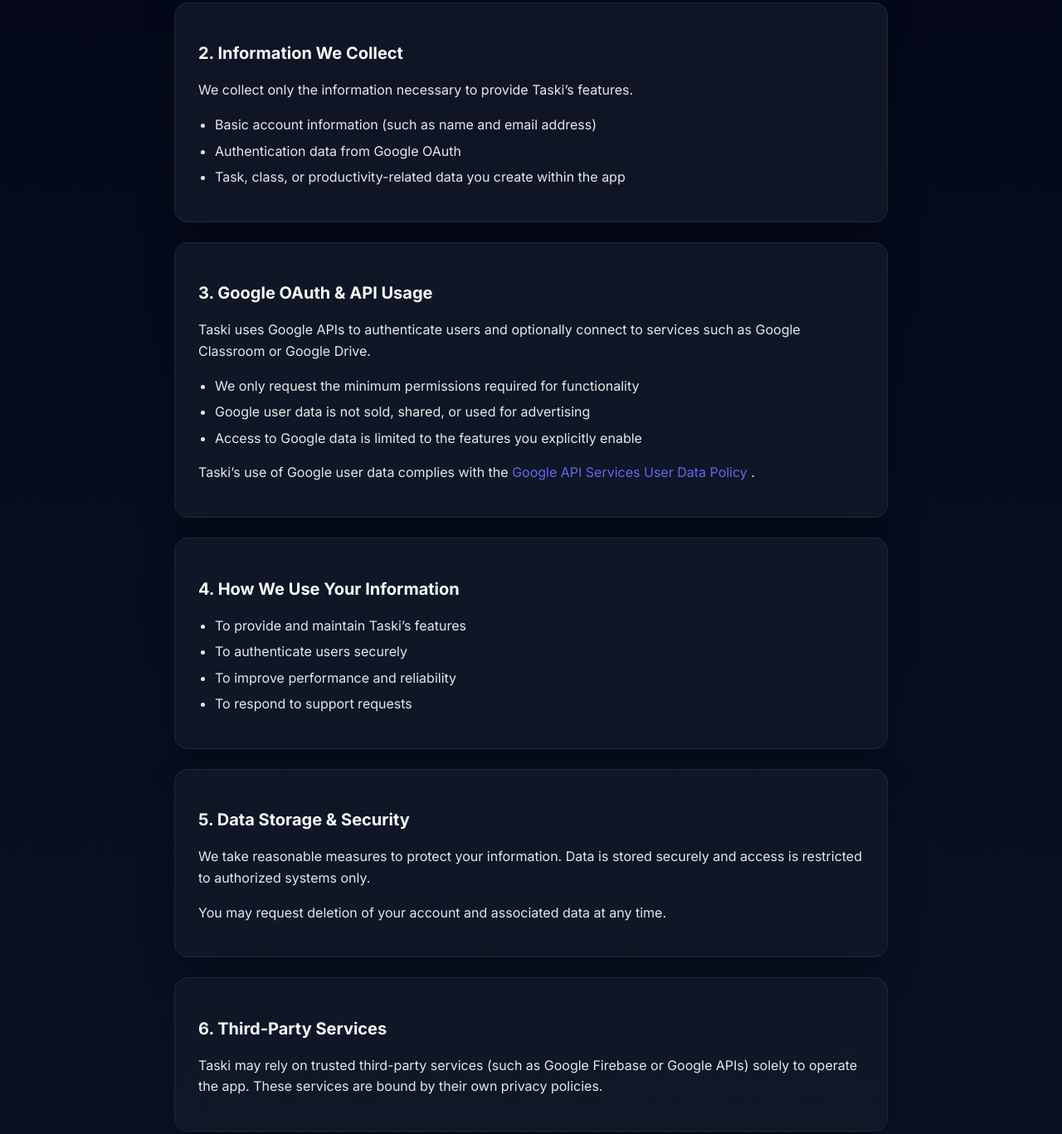
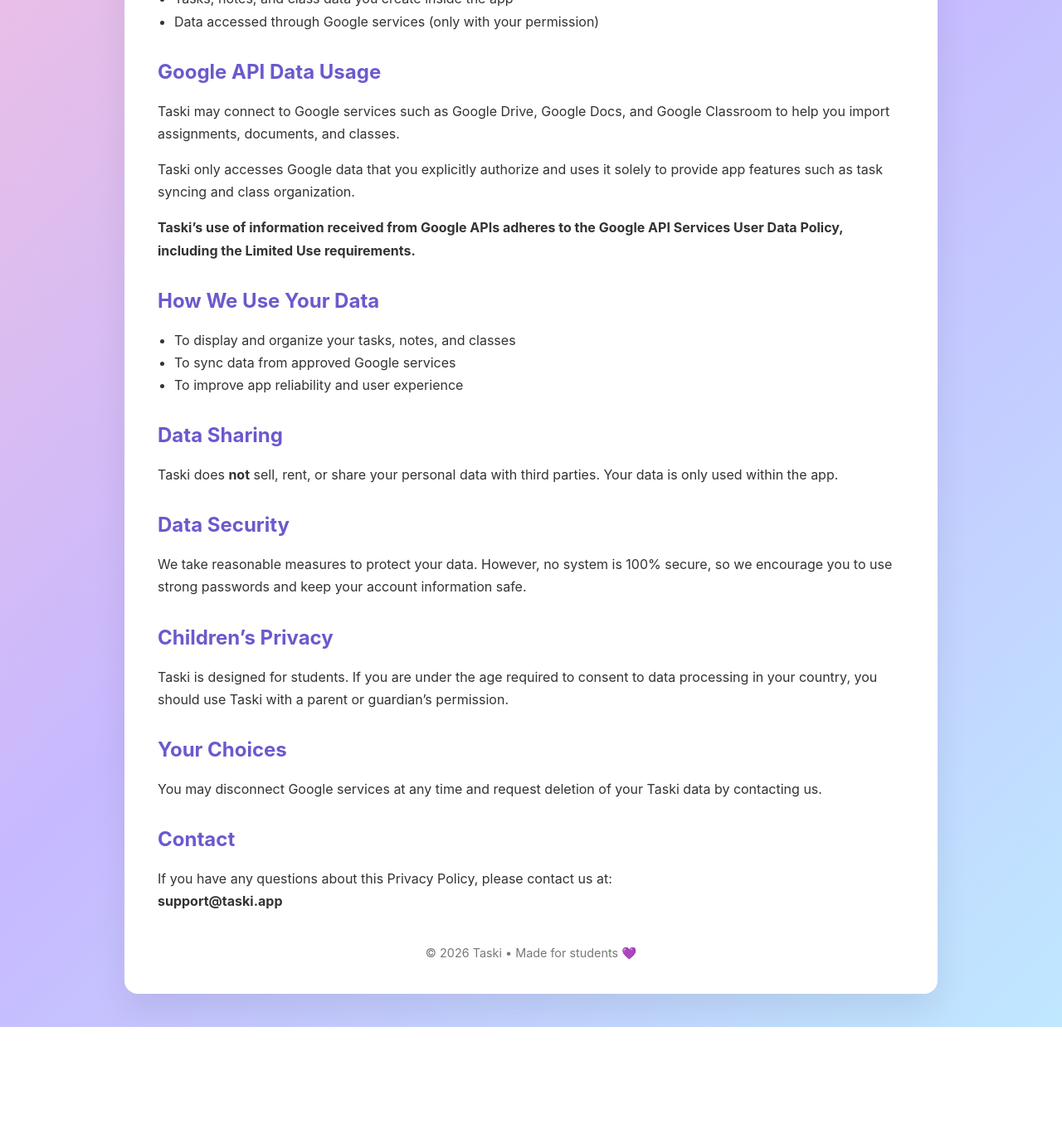
Before and after one commit to LianaCodes/Taski, a plain HTML site: page privacy.html in a window 1280 px wide. Shown: the part 409-1776 px from the top of the page at 83% size. After the commit the page ends 1647 px from the top, so only its background shows below. Drawn offline with Linux system fonts and the light colour scheme.

Commit message:
Update privacy.html

```diff
--- a/privacy.html
+++ b/privacy.html
@@ -5,203 +5,146 @@
   <meta name="viewport" content="width=device-width, initial-scale=1.0" />
   <title>Privacy Policy • Taski</title>
 
-  <!-- Google Font -->
-  <link href="https://fonts.googleapis.com/css2?family=Inter:wght@400;500;600;700&display=swap" rel="stylesheet">
-
   <style>
     :root {
-      --bg: #0f172a;
-      --card: #111827;
-      --text: #e5e7eb;
-      --muted: #9ca3af;
-      --accent: #6366f1;
-      --border: #1f2933;
-    }
-
-    * {
-      box-sizing: border-box;
+      --pink: #f6c1dd;
+      --purple: #c7b9ff;
+      --blue: #bfe8ff;
+      --text: #333;
+      --bg: #ffffff;
     }
 
     body {
       margin: 0;
-      font-family: Inter, system-ui, -apple-system, BlinkMacSystemFont, sans-serif;
-      background: linear-gradient(180deg, #020617, #0f172a);
+      font-family: "Inter", system-ui, -apple-system, BlinkMacSystemFont, sans-serif;
+      background: linear-gradient(135deg, var(--pink), var(--purple), var(--blue));
       color: var(--text);
-      line-height: 1.6;
     }
 
     .container {
       max-width: 900px;
-      margin: 0 auto;
-      padding: 48px 20px 80px;
-    }
-
-    header {
-      margin-bottom: 40px;
+      margin: 40px auto;
+      background: var(--bg);
+      border-radius: 16px;
+      padding: 40px;
+      box-shadow: 0 20px 40px rgba(0,0,0,0.08);
     }
 
     h1 {
-      font-size: 2.25rem;
-      margin-bottom: 8px;
-    }
-
-    .subtitle {
-      color: var(--muted);
-      font-size: 0.95rem;
-    }
-
-    .card {
-      background: rgba(17, 24, 39, 0.85);
-      border: 1px solid var(--border);
-      border-radius: 16px;
-      padding: 28px;
-      margin-bottom: 24px;
-      box-shadow: 0 20px 40px rgba(0,0,0,0.25);
+      margin-top: 0;
+      font-size: 2.2rem;
+      background: linear-gradient(90deg, #d86adf, #6ab7ff);
+      -webkit-background-clip: text;
+      -webkit-text-fill-color: transparent;
     }
 
     h2 {
-      font-size: 1.25rem;
-      margin-bottom: 12px;
-      color: #f9fafb;
+      margin-top: 32px;
+      color: #6a5acd;
     }
 
-    p {
-      color: var(--text);
-      margin-bottom: 12px;
+    p, li {
+      line-height: 1.7;
+      font-size: 1rem;
     }
 
     ul {
       padding-left: 20px;
-      margin-bottom: 12px;
-    }
-
-    li {
-      margin-bottom: 6px;
-      color: var(--text);
-    }
-
-    a {
-      color: var(--accent);
-      text-decoration: none;
-    }
-
-    a:hover {
-      text-decoration: underline;
     }
 
     footer {
-      margin-top: 48px;
+      margin-top: 40px;
+      font-size: 0.9rem;
+      color: #777;
       text-align: center;
-      font-size: 0.85rem;
-      color: var(--muted);
     }
   </style>
 </head>
+<body>
 
-<body>
   <div class="container">
-    <header>
     <h1>Privacy Policy</h1>
-      <div class="subtitle">Taski • Last updated: January 2026</div>
-    </header>
 
-    <section class="card">
-      <h2>1. Introduction</h2>
+    <p><strong>Last updated:</strong> January 2026</p>
+
     <p>
-        Taski ("we", "our", or "us") respects your privacy. This Privacy Policy explains
-        how we collect, use, and protect your information when you use the Taski application.
+      Taski is a productivity and study organization app designed to help students
+      manage tasks, notes, classes, and schedules. Your privacy is extremely important
+      to us.
     </p>
-    </section>
 
-    <section class="card">
-      <h2>2. Information We Collect</h2>
-      <p>We collect only the information necessary to provide Taski’s features.</p>
-      <ul>
-        <li>Basic account information (such as name and email address)</li>
-        <li>Authentication data from Google OAuth</li>
-        <li>Task, class, or productivity-related data you create within the app</li>
-      </ul>
-    </section>
-
-    <section class="card">
-      <h2>3. Google OAuth & API Usage</h2>
+    <h2>Information We Collect</h2>
     <p>
-        Taski uses Google APIs to authenticate users and optionally connect to services
-        such as Google Classroom or Google Drive.
+      Taski collects only the information necessary to provide its features. This may include:
     </p>
     <ul>
-        <li>We only request the minimum permissions required for functionality</li>
-        <li>Google user data is not sold, shared, or used for advertising</li>
-        <li>Access to Google data is limited to the features you explicitly enable</li>
+      <li>Your name and email address (for authentication)</li>
+      <li>Tasks, notes, and class data you create inside the app</li>
+      <li>Data accessed through Google services (only with your permission)</li>
     </ul>
+
+    <h2>Google API Data Usage</h2>
     <p>
-        Taski’s use of Google user data complies with the
-        <a href="https://developers.google.com/terms/api-services-user-data-policy" target="_blank">
-          Google API Services User Data Policy
-        </a>.
+      Taski may connect to Google services such as Google Drive, Google Docs, and
+      Google Classroom to help you import assignments, documents, and classes.
     </p>
-    </section>
 
-    <section class="card">
-      <h2>4. How We Use Your Information</h2>
+    <p>
+      Taski only accesses Google data that you explicitly authorize and uses it
+      solely to provide app features such as task syncing and class organization.
+    </p>
+
+    <p>
+      <strong>
+        Taski’s use of information received from Google APIs adheres to the Google API
+        Services User Data Policy, including the Limited Use requirements.
+      </strong>
+    </p>
+
+    <h2>How We Use Your Data</h2>
     <ul>
-        <li>To provide and maintain Taski’s features</li>
-        <li>To authenticate users securely</li>
-        <li>To improve performance and reliability</li>
-        <li>To respond to support requests</li>
+      <li>To display and organize your tasks, notes, and classes</li>
+      <li>To sync data from approved Google services</li>
+      <li>To improve app reliability and user experience</li>
     </ul>
-    </section>
 
-    <section class="card">
-      <h2>5. Data Storage & Security</h2>
+    <h2>Data Sharing</h2>
     <p>
-        We take reasonable measures to protect your information. Data is stored securely
-        and access is restricted to authorized systems only.
+      Taski does <strong>not</strong> sell, rent, or share your personal data with
+      third parties. Your data is only used within the app.
     </p>
+
+    <h2>Data Security</h2>
     <p>
-        You may request deletion of your account and associated data at any time.
+      We take reasonable measures to protect your data. However, no system is
+      100% secure, so we encourage you to use strong passwords and keep your account
+      information safe.
     </p>
-    </section>
 
-    <section class="card">
-      <h2>6. Third-Party Services</h2>
+    <h2>Children’s Privacy</h2>
     <p>
-        Taski may rely on trusted third-party services (such as Google Firebase or Google APIs)
-        solely to operate the app. These services are bound by their own privacy policies.
+      Taski is designed for students. If you are under the age required to consent
+      to data processing in your country, you should use Taski with a parent or
+      guardian’s permission.
     </p>
-    </section>
 
-    <section class="card">
-      <h2>7. Your Rights</h2>
-      <ul>
-        <li>Access your personal data</li>
-        <li>Request correction or deletion</li>
-        <li>Revoke Google OAuth permissions at any time</li>
-      </ul>
-    </section>
+    <h2>Your Choices</h2>
+    <p>
+      You may disconnect Google services at any time and request deletion of your
+      Taski data by contacting us.
+    </p>
 
-    <section class="card">
-      <h2>8. Changes to This Policy</h2>
+    <h2>Contact</h2>
     <p>
-        We may update this Privacy Policy as Taski evolves. Changes will be posted on this page.
+      If you have any questions about this Privacy Policy, please contact us at:
+      <br />
+      <strong>support@taski.app</strong>
     </p>
-    </section>
-
-    <section class="card">
-      <h2>9. Contact</h2>
-      <p>
-        If you have questions about this Privacy Policy, contact us at:
-      </p>
-      <p>
-        📧 <strong>support@taski.app</strong>
-        <br />
-        (replace with your real support email)
-      </p>
-    </section>
 
     <footer>
-      © 2026 Taski. All rights reserved.
+      © 2026 Taski • Made for students 💜
     </footer>
   </div>
+
 </body>
 </html>
```
Lines whose indentation alone changed are shown as unchanged.
